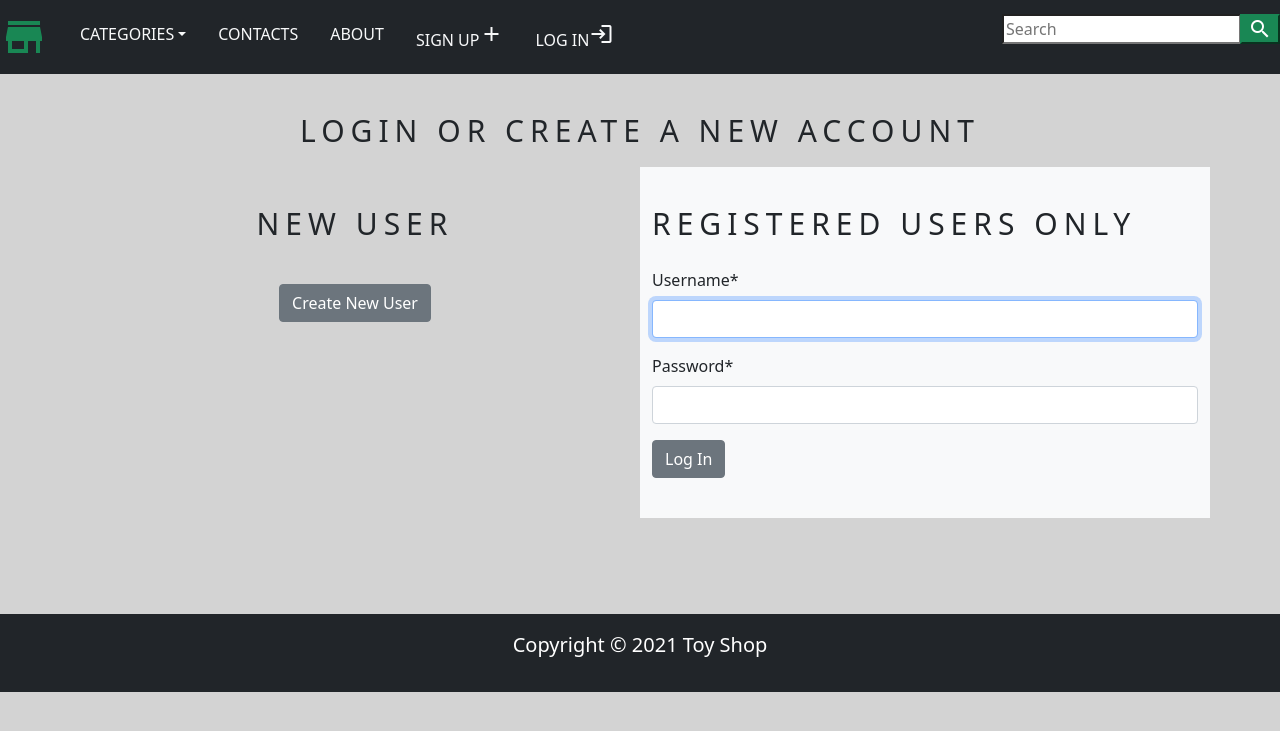
After one commit to SterrenHeer/ecommerce, a Django app: page /account/login/ in a window 1280 px wide. The commit adds this page. Shown: the top 731 px of the page. Run offline with Django 4.2, Linux system fonts and the light colour scheme; data that the repository does not hold is empty; some libraries are stand-ins or nearby versions.

Commit message:
Add login and logout features

```diff
--- /dev/null
+++ b/shop/templates/login.html
@@ -0,0 +1,46 @@
+{% extends 'base.html' %}
+
+{% load static %}
+
+{% load crispy_forms_tags %}
+
+{% block title %}
+    Log In
+{% endblock %}
+
+{% block content %}
+
+    <div class="container">
+        <br>
+        <h1 class="product_title text-center">
+            Login or Create a New Account
+        </h1>
+        <div class="row">
+            <div class="col-12 col-sm-12 col-lg-6 text-center custom_div">
+                <br>
+                <h2 class="product_title">
+                    New User
+                </h2>
+                <br>
+                <a href="{% url 'signup' %}" class="btn btn-secondary">Create New User</a>
+            </div>
+            <div class="col-12 col-sm-12 col-md-12 col-lg-6 bg-light">
+                <div>
+                    <br>
+                    <h2 class="product_title">
+                        Registered Users Only
+                    </h2>
+                    <form method="POST">
+                        {% csrf_token %}
+                        <p>{{ form | crispy }}</p>
+                        <button type="submit" class="btn btn-secondary">Log In</button>
+                    </form>
+                    <br>
+                </div>
+            </div>
+        </div>
+        <br>
+    </div>
+    <br>
+
+{% endblock %}
--- a/shop/templates/navbar.html
+++ b/shop/templates/navbar.html
@@ -13,6 +13,13 @@
             </li>
             <li class="nav-item"><a class="nav-link text-light text-uppercase font-weight-bold px-3" href="">Contacts</a></li>
             <li class="nav-item"><a class="nav-link text-light text-uppercase font-weight-bold px-3" href="">About</a></li>
+            {% if request.user.is_authenticated and request.user.first_name %}
+            <li class="nav-item"><span class="nav-link text-light text-uppercase font-weight-bold px-3">Welcome, {{ request.user.first_name }}!<span class="material-icons cart-icon">account_circle</span></span></li>
+            <li class="nav-item"><a class="nav-link text-light text-uppercase font-weight-bold px-3" href="{% url 'signout' %}">Sign Out<span class="material-icons cart-icon">logout</span></a></li>
+            {% else %}
+            <li class="nav-item"><a class="nav-link text-light text-uppercase font-weight-bold px-3" href="{% url 'signup' %}">Sign Up<span class="material-icons cart-icon">add</span></a></li>
+            <li class="nav-item"><a class="nav-link text-light text-uppercase font-weight-bold px-3" href="{% url 'login' %}">Log In<span class="material-icons cart-icon">login</span></a></li>
+            {% endif %}
             {% if item_count > 0 %}
             <li class="nav-item"><a class="nav-link text-light text-uppercase font-weight-bold px-3" href="{% url 'cart_detail' %}"><span class="material-icons cart-icon">add_shopping_cart</span>({{ item_count }})</a></li>
             {% endif %}
--- a/shop/urls.py
+++ b/shop/urls.py
@@ -10,5 +10,7 @@ urlpatterns = [
     path('cart/add<int:product_id>', views.add_cart, name='add_cart'),
     path('cart/remove<int:product_id>', views.cart_remove, name='cart_remove'),
     path('cart/delete<int:product_id>', views.cart_delete, name='cart_delete'),
-    path('account/create/', views.sign_up, name='signup')
+    path('account/create/', views.sign_up, name='signup'),
+    path('account/login/', views.log_in, name='login'),
+    path('account/signout/', views.sign_out, name='signout'),
 ]
--- a/shop/views.py
+++ b/shop/views.py
@@ -3,6 +3,9 @@ from .models import Category, Product, Cart, CartItem
 from django.core.exceptions import ObjectDoesNotExist
 from django.contrib.auth.models import Group, User
 from .forms import SignUpForm
+from django.contrib.auth.forms import AuthenticationForm
+from django.contrib.auth import login, authenticate, logout
+
 
 def home(request, category_slug=None):
     category_page = None
@@ -92,3 +95,25 @@ def sign_up(request):
     else:
         form = SignUpForm()
     return render(request, 'signup.html', {'form': form})
+
+
+def log_in(request):
+    if request.method == 'POST':
+        form = AuthenticationForm(data=request.POST)
+        if form.is_valid():
+            username = request.POST['username']
+            password = request.POST['password']
+            user = authenticate(username=username, password=password)
+            if user is not None:
+                login(request, user)
+                return redirect('home')
+            else:
+                return redirect('signup')
+    else:
+        form = AuthenticationForm()
+    return render(request, 'login.html', {'form': form})
+
+
+def sign_out(request):
+    logout(request)
+    return redirect('login')
```
